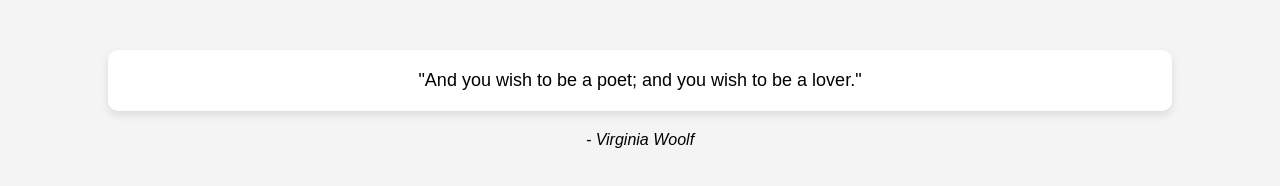
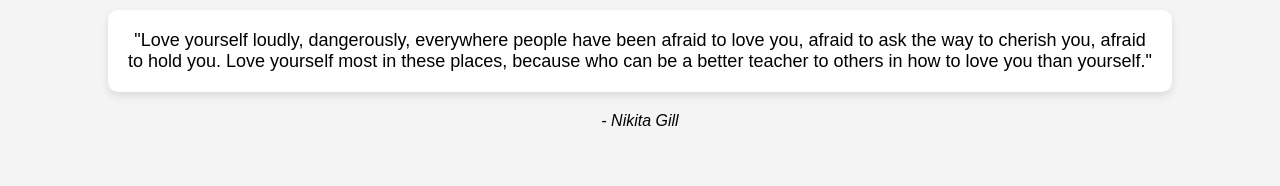
Before and after one commit to elvinah96/notion-quote, a plain HTML site: page index.html in a window 1280 px wide. Drawn offline with Linux system fonts and the light colour scheme.

Commit message:
Update index.html

```diff
--- a/index.html
+++ b/index.html
@@ -13,7 +13,7 @@
             padding: 0;
         }
         #quote {
-            margin-top: 50px;
+            margin-top: 10px;
             font-size: 18px;
             padding: 20px;
             background-color: #fff;
@@ -39,7 +39,29 @@
             { text: "If you have been brutally broken, but still have the courage to be gentle to others then you deserve a love deeper than the ocean itself.", author: "Nikita Gill" },
             { text: "And you wish to be a poet; and you wish to be a lover.", author: "Virginia Woolf" },
             { text: "1 dream of you in colours that don't exist", author: "" },
-            { text: "I dream that in some other life we are still together.", author: "CMustonen" }
+            { text: "I dream that in some other life we are still together.", author: "CMustonen" },
+            { text: " Nights filled with worship, holding each other like a prayer unspoken.", author: "Nikita Gill" },
+            { text: "I hope you are loved in the way you deserve.", author: "Nikita Gill" },
+            { text: "The universe created you for a reason, now go out there and find out what it is.", author: "Nikita Gill" },
+            { text: "You have turned your heart into a museum of people you've loved to keep them alive inside you.", author: "Nikita Gill" },
+            { text: "Not all girls are made of sugar and spice and all things nice. Some are made of witchcraft and wolf and a little bit of vice.", author: "Nikita Gill" },
+            { text: "Love yourself loudly, dangerously, everywhere people have been afraid to love you, afraid to ask the way to cherish you, afraid to hold you. Love yourself most in these places, because who can be a better teacher to others in how to love you than yourself.", author: "Nikita Gill" },
+            { text: " ", author: " " },
+            { text: " ", author: " " },
+            { text: " ", author: " " },
+            { text: " ", author: " " },
+            { text: " ", author: " " },
+            { text: " ", author: " " },
+            { text: " ", author: " " },
+            { text: " ", author: " " },
+            { text: " ", author: " " },
+            { text: " ", author: " " },
+            { text: " ", author: " " },
+            { text: " ", author: " " },
+            { text: " ", author: " " },
+            { text: " ", author: " " },
+            { text: " ", author: " " },
+
         ];
 
         const quoteElement = document.getElementById('quote');
```
